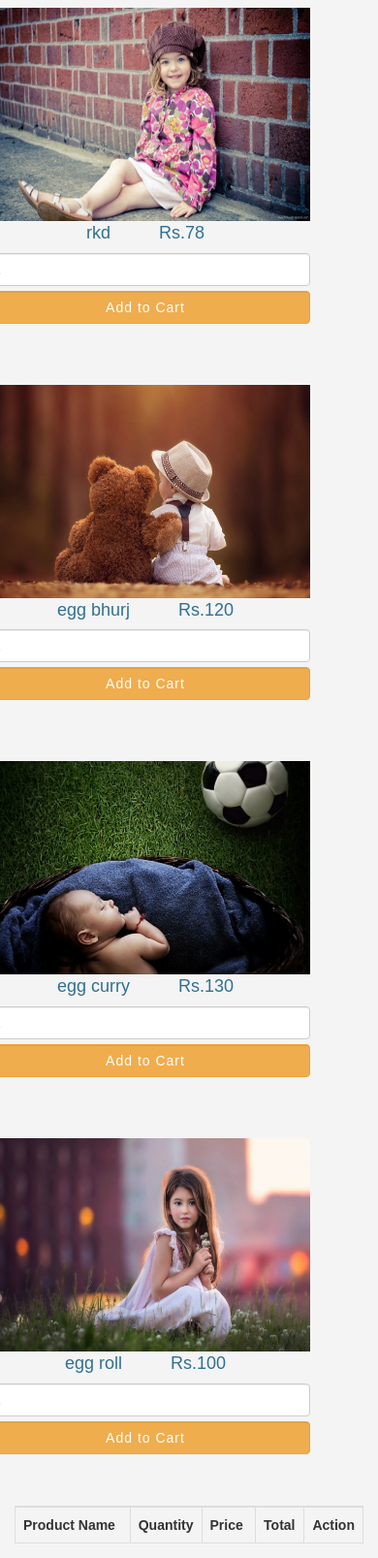
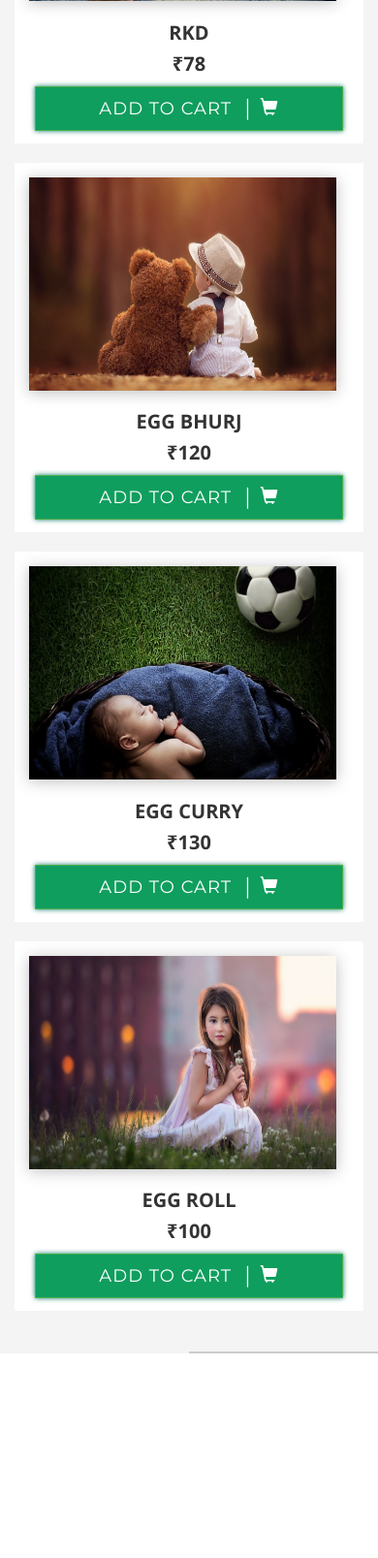
Before and after one commit to AnsaWebsite/Ansa, a PHP site: page /user_menu.php in a window 390 px wide. Shown: the part 390-1997 px from the top of the page at 97% size. After the commit the page ends 1786 px from the top, so only its background shows below. Run offline with PHP 8.4, Linux system fonts and the light colour scheme; data comes from the database, SQL or seed files in the repository; lists and menus that the app fills with data are empty; some libraries are stand-ins or nearby versions.

Commit message:
Update user_menu.php

```diff
--- a/view/user_menu.php
+++ b/view/user_menu.php
@@ -10,74 +10,115 @@ include_once "../helper/connect.php";
 ?>
 <!DOCTYPE html>
 <html>
+<meta charset="utf-8">
+<meta http-equiv="X-UA-Compatible" content="IE=Edge">
+<meta name="viewport" content="width=device-width, initial-scale=1">
+<meta name="keywords" content="">
+<meta name="description" content="">
+
+<link rel="stylesheet" href="https://maxcdn.bootstrapcdn.com/bootstrap/3.3.7/css/bootstrap.min.css">
+
+<!-- stylesheets css -->
+
+<link rel="stylesheet" href="css/magnific-popup.css">
+
+<link rel="stylesheet" href="css/animate.min.css">
+<link rel="stylesheet" href="css/font-awesome.min.css">
+
+<link rel="stylesheet" href="css/nivo-lightbox.css">
+<link rel="stylesheet" href="css/nivo_themes/default/default.css">
+
+<link rel="stylesheet" href="css/hover-min.css">
+<link rel="stylesheet" href="css/flexslider.css">
+
+<link href='https://fonts.googleapis.com/css?family=Montserrat:400,700' rel='stylesheet' type='text/css'>
+<link href='https://fonts.googleapis.com/css?family=Source+Sans+Pro:400,300,600' rel='stylesheet' type='text/css'>
+<link href="https://fonts.googleapis.com/css?family=Handlee" rel="stylesheet">
+<link href="https://fonts.googleapis.com/css?family=Handlee|Limelight" rel="stylesheet">
+
+<script src="https://ajax.googleapis.com/ajax/libs/jquery/3.2.1/jquery.min.js"></script>
+<script src="https://maxcdn.bootstrapcdn.com/bootstrap/3.3.7/js/bootstrap.min.js"></script>
+
 <head>
-    <title>Webslesson Tutorial | Multi Tab Shopping Cart By Using PHP Ajax Jquery Bootstrap Mysql</title>
+    <title>Order here!</title>
     <script src="js/jquery.min.js"></script>
     <link rel="stylesheet" href="css/bootstrap.min.css" />
     <link rel="stylesheet" href="css/extra_style.css"/>
+    <link rel="stylesheet" href="https://www.w3schools.com/w3css/4/w3.css">
     <script src="js/bootstrap.min.js"></script>
 </head>
 <body>
-<br>
 
-<img class="backgrnd" src="../view/body.jpg" class="img-responsive"/>
-<h1 class="text-center">ORDER ONLINE</h1>
+<div class="navbar navbar-default navbar-static-top" role="navigation">
+    <div class="container">
 
-<nav class="navbar navbar-inverse navbar-fixed-top">
-    <div class="container-fluid">
         <div class="navbar-header">
-            <button type="button" class="navbar-toggle" data-toggle="collapse" data-target="#myNavbar">
-                <span class="icon-bar"></span>
-                <span class="icon-bar"></span>
-                <span class="icon-bar"></span>
+            <button class="navbar-toggle" data-toggle="collapse" data-target=".navbar-collapse">
+                <span class="icon icon-bar"></span>
+                <span class="icon icon-bar"></span>
+                <span class="icon icon-bar"></span>
             </button>
-            <a class="navbar-brand" href="#" style="font-size: 200%;color: white;">ANSA</a>
+            <a href="index.php" class="navbar-brand" style="font-family: 'Handlee', cursive;
+font-family: 'Limelight', cursive;">ANSA</a>
         </div>
-        <div class="collapse navbar-collapse" id="myNavbar">
+        <div class="collapse navbar-collapse">
             <ul class="nav navbar-nav navbar-right">
-              <li class="active"><a href="#">Home</a></li>
-              <li><a href="#">About us</a></li>
-              <li><a href="#">Menu</a></li>
-              <li><a href="#">Order Online</a></li>
-              <li><a href="#">Contact</a></li>
+                <li><a href="index.php" class="smoothScroll">Home</a></li>
+                <li><a href="index.php #feature" class="smoothScroll">About</a></li>
+                <li><a href="index.php #menu" class="smoothScroll">Menu</a></li>
+                <li class="active"><a href="#" class="smoothScroll">Order Online</a></li>
+                <li><a href="index.php #contact" class="smoothScroll">Contact</a></li>
+                <li><a href="#cart"><span class="glyphicon glyphicon-shopping-cart shop"></span> <span class="change">&nbsp;0&nbsp;Items</span> </a></li>
             </ul>
         </div>
+
     </div>
-</nav>
+</div>
 
 
-</nav>
 
-<div class="container">
+<div id="menu1" class="container">
     <div class="row">
-        <div id="products" class="col-md-8 col-sm-8" style="margin-left:-50px; margin-right:40px;">
+        <br>
+        <h3><span class="glyphicon glyphicon-grain"></span>OUR MENU<span class="glyphicon glyphicon-grain"></span></h3>
+        <hr>
         <?php
         $query = "SELECT * FROM menu ORDER BY id ASC";
         $result = mysqli_query($connect,$query);
         while($row = mysqli_fetch_array($result))
         {
             ?>
-                <div class="col-md-6 col-sm-6" style="margin-top:24%;">
-                    <div style=" height:300px;" align="center">
-                        <img src="<?php echo $row["image"]; ?>" class="img-responsive" style="height:220px;" /><br />
-                        <h4 class="text-info"><?php echo $row["dish_name"];?>  <?php echo str_repeat('&nbsp;',9); echo "Rs."; echo $row["price"]; ?></h4>
-                        <!--<h4 class="text-danger">Rs. <?php echo $row["price"]; ?></h4>-->
-                        <input type="text" name="quantity" id="quantity<?php echo $row["id"]; ?>" class="form-control " value="1" />
+            <div id="products" class="col-md-3">
+                <div class="thumbnail">
+                    <img src="<?php echo $row["image"]; ?>" class="img-responsive image" /><br />
+                    <div class="caption" style="margin-top: -30px;text-transform: uppercase;text-align: center;">
+                        <h4 style="font-weight:600;"><?php echo $row["dish_name"];?></h4>
+                        <h4 style="font-weight: 600;"> <?php echo "&#8377;" ;echo $row["price"]; ?></h4>
+                        <input type="text" name="quantity" id="quantity<?php echo $row["id"]; ?>" class="form-control " value="1" style="display: none;"/>
+
                         <input type="hidden" name="hidden_name" id="name<?php echo $row["id"]; ?>" value="<?php echo $row["dish_name"]; ?>" />
                         <input type="hidden" name="hidden_price" id="price<?php echo $row["id"]; ?>" value="<?php echo $row["price"]; ?>" />
-                        <input type="button" name="add_to_cart" id="<?php echo $row["id"]; ?>" style="margin-top:5px;" class="btn btn-warning form-control add_to_cart" value="Add to Cart" />
+                        <button type="button" name="add_to_cart" id="<?php echo $row["id"]; ?>" style="margin-top:2px;border-radius: 0%;box-shadow:0px 0px 5px 0px #0c7a67;;background-color: #0F9E5E; height: 9%;width:95%;" class="btn btn-success btn-lg form-control add_to_cart">ADD TO CART &nbsp;&#9474;&nbsp;<span class="glyphicon glyphicon-shopping-cart"></span> </button>
                     </div>
                 </div>
+            </div>
+
             <?php
         }
         ?>
         <br>
     </div>
+</div>
 
 
 
-        <div id="cart" class="col-md-4 col-sm-4" style="margin-top:15%;">
-            <div class="table-responsive" id="order_table">
+
+
+
+
+        <section id="cart">
+            <div class="menu2">
+                <div class="table-responsive" id="order_table" style="display: none;">
                     <table class="table table-bordered">
                         <tr>
                             <th width="40%">Product Name</th>
@@ -98,7 +139,7 @@ include_once "../helper/connect.php";
                                 <td><input type="text" name="quantity[]" id="quantity<?php echo $values["product_id"]; ?>" value="<?php echo $values["product_quantity"]; ?>" data-product_id="<?php echo $values["product_id"]; ?>" class="form-control quantity" /></td>
                                 <td align="right"><?php  echo $values["product_price"]; ?></td>
                                 <td align="right"><?php  echo number_format($values["product_quantity"] * $values["product_price"], 2); ?></td>
-                                <td><button name="delete" class="btn btn-danger btn-xs delete" id="<?php echo $values["product_id"]; ?>">Remove</button></td>
+                                <td><button name="delete" class="btn btn-danger btn-xs delete" id="<?php echo $values["product_id"]; ?>&times;</button></td>
                             </tr>
                             <?php
                                 $total = $total + ($values["product_quantity"] * $values["product_price"]);
@@ -111,15 +152,49 @@ include_once "../helper/connect.php";
                             </tr>
                             <tr>
                                 <td colspan="5" align="center">
-                                <form method="post" action="cart.php">
-                                    <input type="submit" name="place_order" class="btn btn-warning" value="Place Order" />
-                                </form>
+                                    <input type="button" value="Place_Order" id="submitBtn"
+                                           data-toggle="modal" data-target="#confirm-submit" class="btn btn-success" />
                                 </td>
                             </tr>
                             <?php
                         }
                         ?>
                     </table>
+                </div>
+            </div>
+        </section>
+
+<div class="modal fade" id="confirm-submit" tabindex="-1" role="dialog" aria-labelledby="myModalLabel" aria-hidden="true">
+    <div class="modal-dialog">
+        <div class="modal-content">
+            <div class="modal-header">
+                Confirm Submit
+            </div>
+            <div class="modal-body">
+                <form method="post" action="../controller/cart.php">
+                    Name: <input type="text" name="name" value="" pattern="[A-Za-z ]+" required>
+
+                    <br><br>
+                    E-mail: <input type="email" name="email" value="" >
+
+                    <br><br>
+                    contact_no: <input type="text" name="contact_no" value="" pattern="[789][0-9]{9}" required>
+
+                    <br><br>
+                    Address: <input type="text" name="address" value="" required>
+
+                    <br><br>
+                    Landmark: <input type="text" name="landmark" value="">
+                    <br><br>
+                    <input type="submit" name="place_order" value="Place Order">
+
+                </form>
+
+            </div>
+
+            <div class="modal-footer">
+                <button type="button" class="btn btn-default" data-dismiss="modal">Cancel</button>
+
             </div>
         </div>
     </div>
@@ -129,12 +204,14 @@ include_once "../helper/connect.php";
 
 <script>
     $(document).ready(function(data){
+        var cart_count=0;
         $('.add_to_cart').click(function(){
             var product_id = $(this).attr("id");
             var product_name = $('#name'+product_id).val();
             var product_price = $('#price'+product_id).val();
             var product_quantity = $('#quantity'+product_id).val();
             var action = "add";
+            cart_count = cart_count + product_quantity;
             if(product_quantity > 0)
             {
                 $.ajax({
@@ -160,10 +237,18 @@ include_once "../helper/connect.php";
             {
                 alert("Please Enter Number of Quantity")
             }
+            $.ajax({
+                url:"../view/user_menu.php",
+                success:function(){
+                    $('.change').replaceWith(cart_count+" Items.");
+                }
+            })
+
         });
         $(document).on('click', '.delete', function(){
             var product_id = $(this).attr("id");
             var action = "remove";
+            cart_count--;
             if(confirm("Are you sure you want to remove this product?"))
             {
                 $.ajax({
@@ -181,6 +266,12 @@ include_once "../helper/connect.php";
             {
                 return false;
             }
+            $.ajax({
+                url:"../view/user_menu.php",
+                success:function(){
+                    $('.change').text(cart_count+" Items.");
+                }
+            })
         });
         $(document).on('keyup', '.quantity', function(){
             var product_id = $(this).data("product_id");
@@ -199,5 +290,32 @@ include_once "../helper/connect.php";
                 });
             }
         });
+
+        $(document).on('click','.shop',function(){
+           $.ajax({
+               url:"../view/user_menu.php",
+               success:function(){
+                   $('#order_table').slideToggle();
+               }
+           })
+        });
+
     });
 </script>
+
+<script src="js/jquery.magnific-popup.min.js"></script>
+
+<script src="js/jquery.sticky.js"></script>
+<script src="js/jquery.backstretch.min.js"></script>
+
+<script src="js/isotope.js"></script>
+<script src="js/imagesloaded.min.js"></script>
+<script src="js/nivo-lightbox.min.js"></script>
+
+<script src="js/jquery.flexslider-min.js"></script>
+
+<script src="js/jquery.parallax.js"></script>
+<script src="js/smoothscroll.js"></script>
+<script src="js/wow.min.js"></script>
+
+<script src="js/custom.js"></script>
```
Lines whose indentation alone changed are shown as unchanged.
